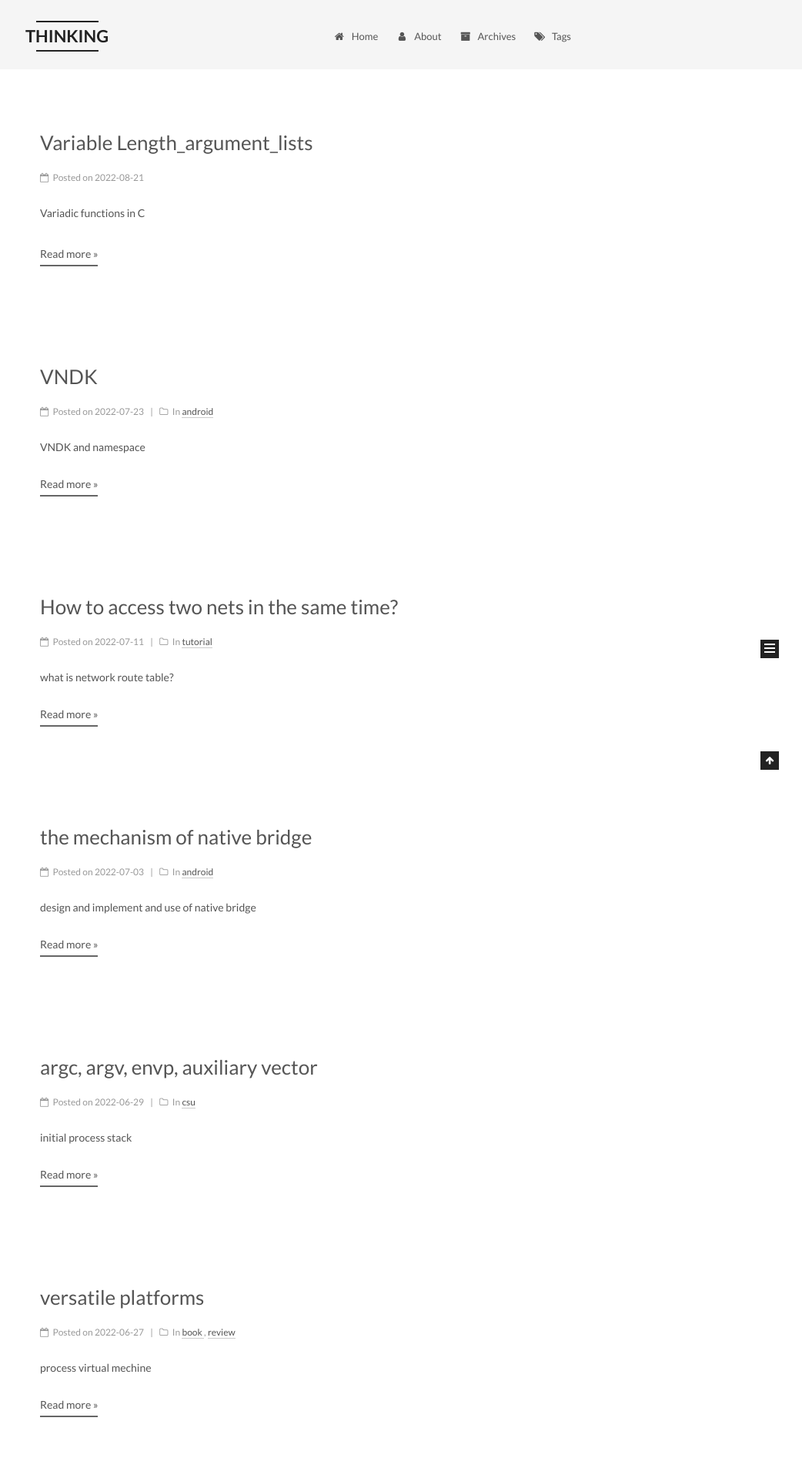
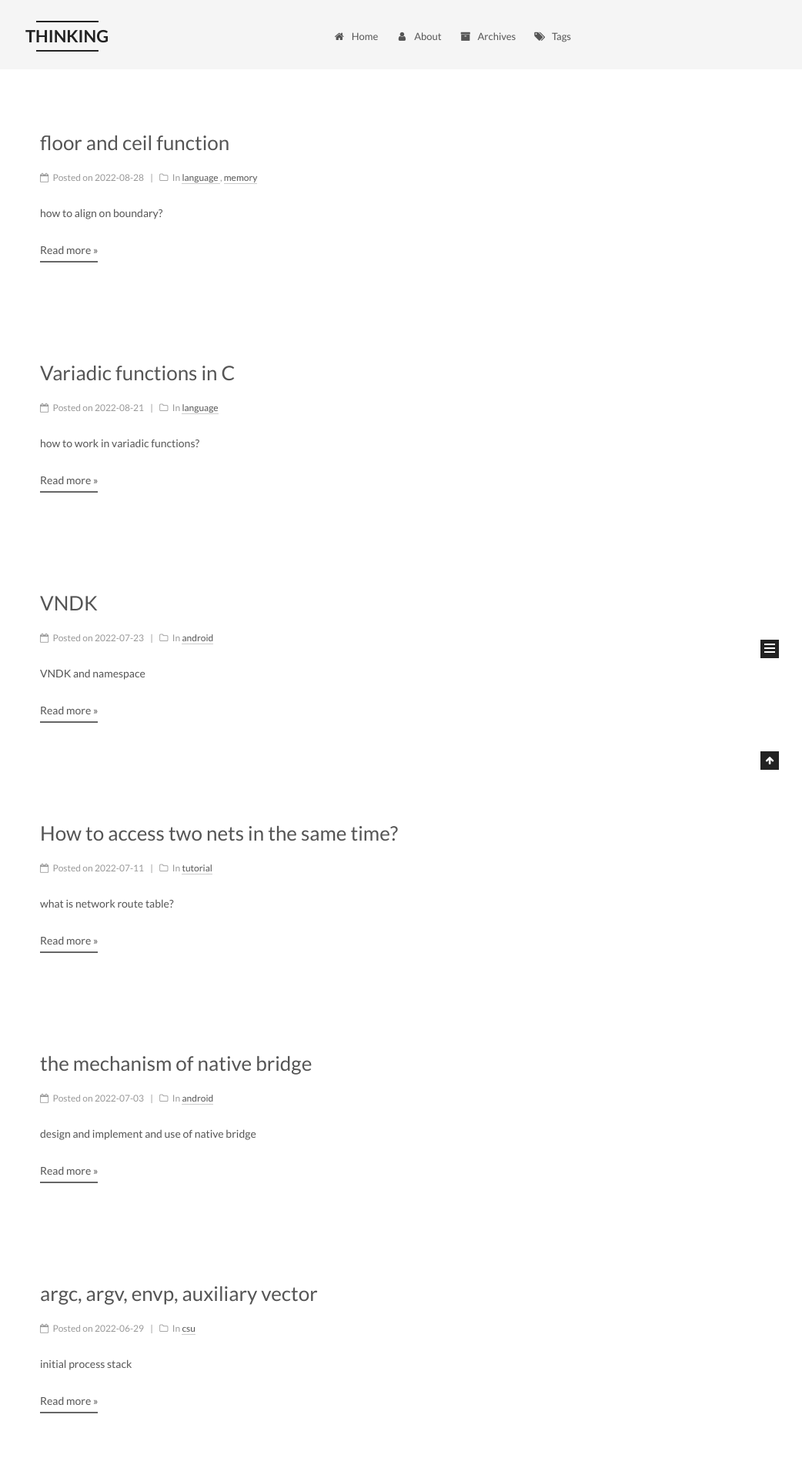
Before and after one commit to youngvoice/youngvoice.github.io.jekyll, a Jekyll site: the page built from index.html, in a window 1280 px wide. Shown: the top 1920 px of the page at 77% size, without its empty margins (238-1280 px from the left). Built offline with Jekyll 4.4.1, drawn with Linux system fonts in a browser that asks for light colours; the list of posts is cut into pages by our own code; part of the change alters nothing that is shown; some of the changed text lies outside the part shown.

Commit message:
floor and ceil operation (#20)
1.update 2022-08-21-variable-length_argument_lists.md title
2.upload the post about the floor and ceil function

````diff
--- a/_posts/2022-08-21-variable-length_argument_lists.md
+++ b/_posts/2022-08-21-variable-length_argument_lists.md
@@ -1,3 +1,10 @@
+---
+title: Variadic functions in C
+description: how to work in variadic functions?
+categories:
+ - language
+tags: [learning]
+---
 Variadic functions in C
 
 # How to write a variadic function in C?
--- /dev/null
+++ b/_posts/2022-08-28-integer_function.md
@@ -0,0 +1,54 @@
+---
+title: floor and ceil function
+description: how to align on boundary?
+categories:
+ - language
+ - memory
+tags: [learning]
+---
+具体数学：Concrete Mathematics
+Chapter 3
+
+$$
+\lfloor x \rfloor = \text{the greatest integer less than or equal to x}\\
+\lceil x \rceil = \text{the least integer greater than or equal to x}
+$$
+
+the functions are reflections of each other about both axes:
+$$
+\lfloor -x \rfloor = -\lceil x \rceil; \lceil -x \rceil = -\lfloor x \rfloor
+$$
+
+function transformation
+In Mathematics, a transformation of a function is a function that turns one function or graph into another, usually related function or graph.
+
+translation transformation
+rotation transformation
+reflection transformation
+dilation transformation
+
+<https://www.khanacademy.org/math/algebra2>
+
+复合函数
+函数的变换和组合
+
+---
+
+在分配内存时，为保证内存边界的 align 性，我们经常需要进行向上、向下取整操作，它的 c 程序实现
+```c
+#define ROUNDDOWN(a, n)                                         \
+({                                                              \
+        uint32_t __a = (uint32_t) (a);                          \
+        (typeof(a)) (__a - __a % (n));                          \
+})
+
+#define ROUNDUP(a, n)                                           \
+({                                                              \
+        uint32_t __n = (uint32_t) (n);                          \
+        (typeof(a)) (ROUNDDOWN((uint32_t) (a) + __n - 1, __n)); \
+})
+
+```
+
+
+求对一个整数 n 表示为二进制数需要多少位？
````
